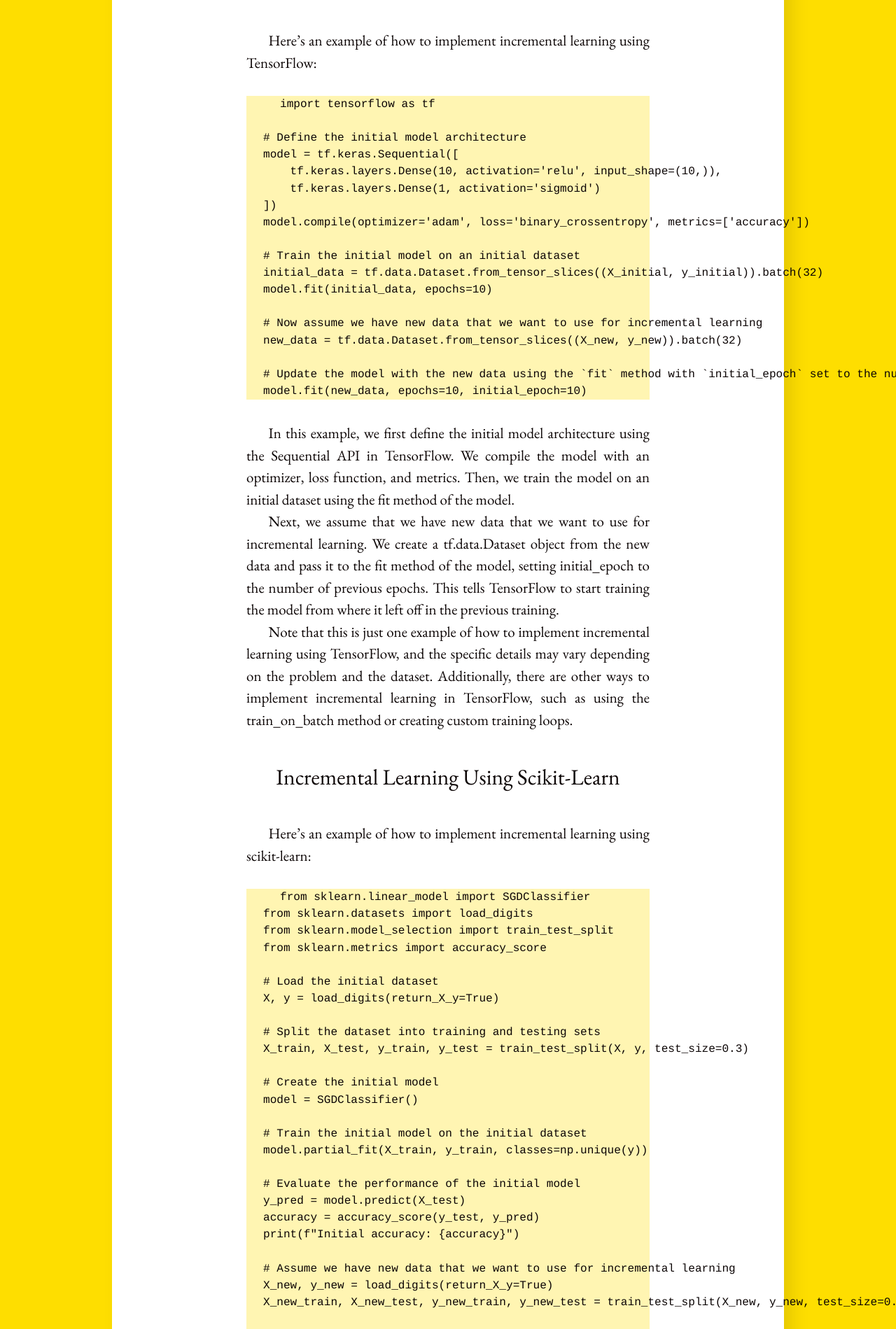
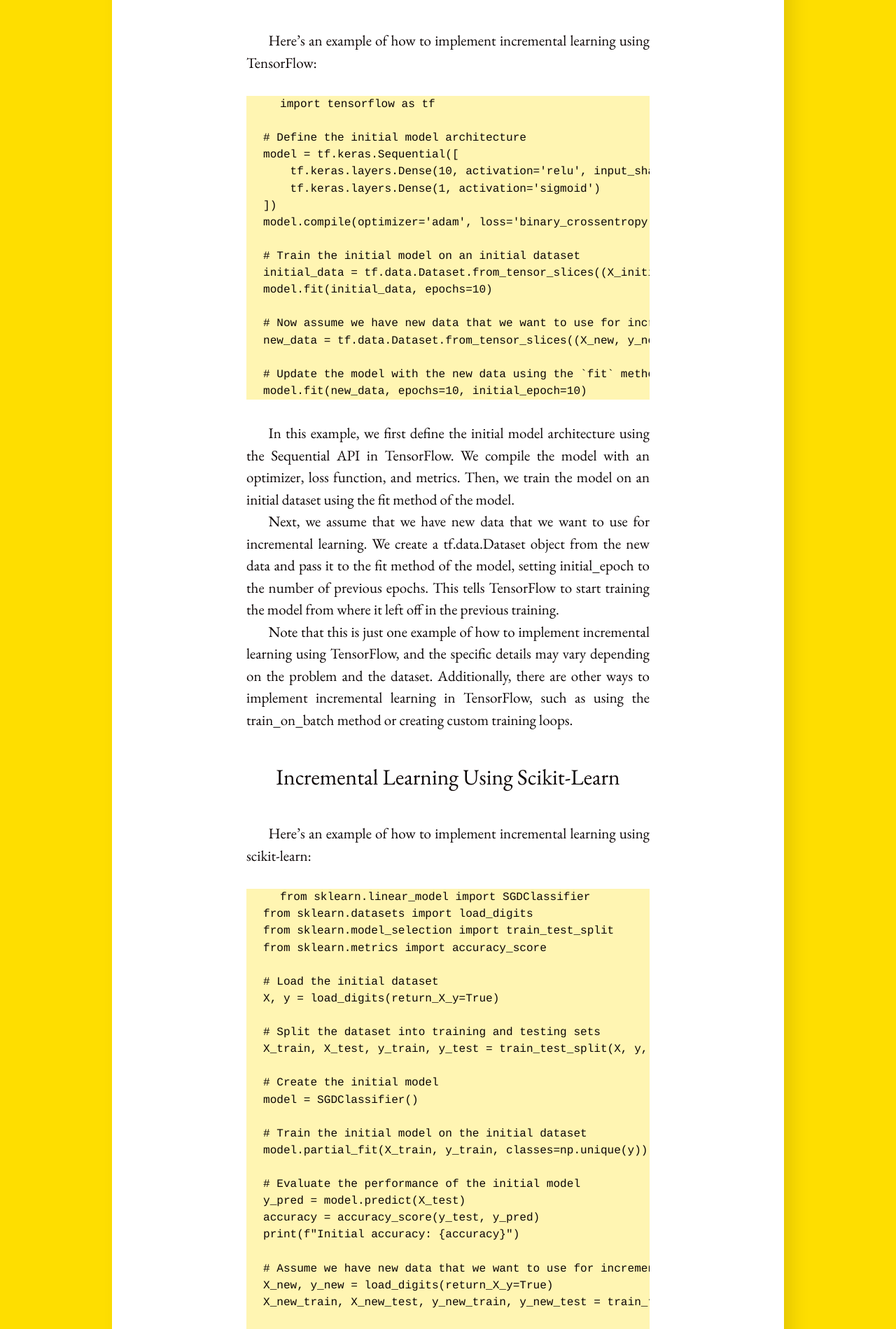
Before and after one commit to gopi-suvanam/gopi-suvanam.github.io, a Jekyll site: the page built from _posts/2023-02-25-Incremental-Machine-Learning.md, in a window 1280 px wide. Shown: the part 1255-3154 px from the top of the page at 70% size. Built offline with Jekyll 4.4.1, drawn with Linux system fonts in a browser that asks for light colours.

Commit message:
Update default.html

```diff
--- a/_layouts/default.html
+++ b/_layouts/default.html
@@ -11,6 +11,11 @@
       gtag('config', 'G-7X5TJJ4HG8');
     </script>
 
+    <style>
+      pre{
+        overflow: scroll;
+      }
+    </style>
 
     <meta charset="utf-8">
     <meta http-equiv="X-UA-Compatible" content="IE=edge">
```
